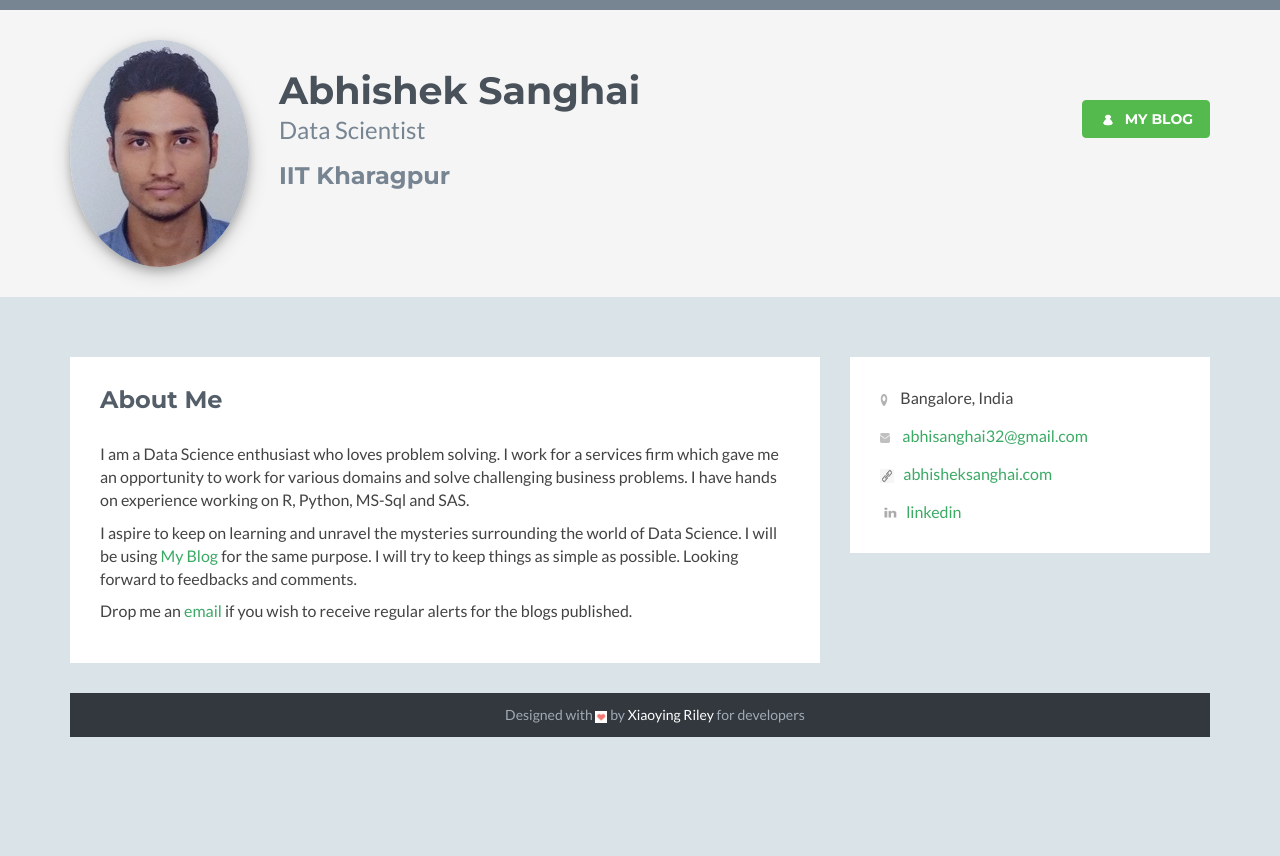
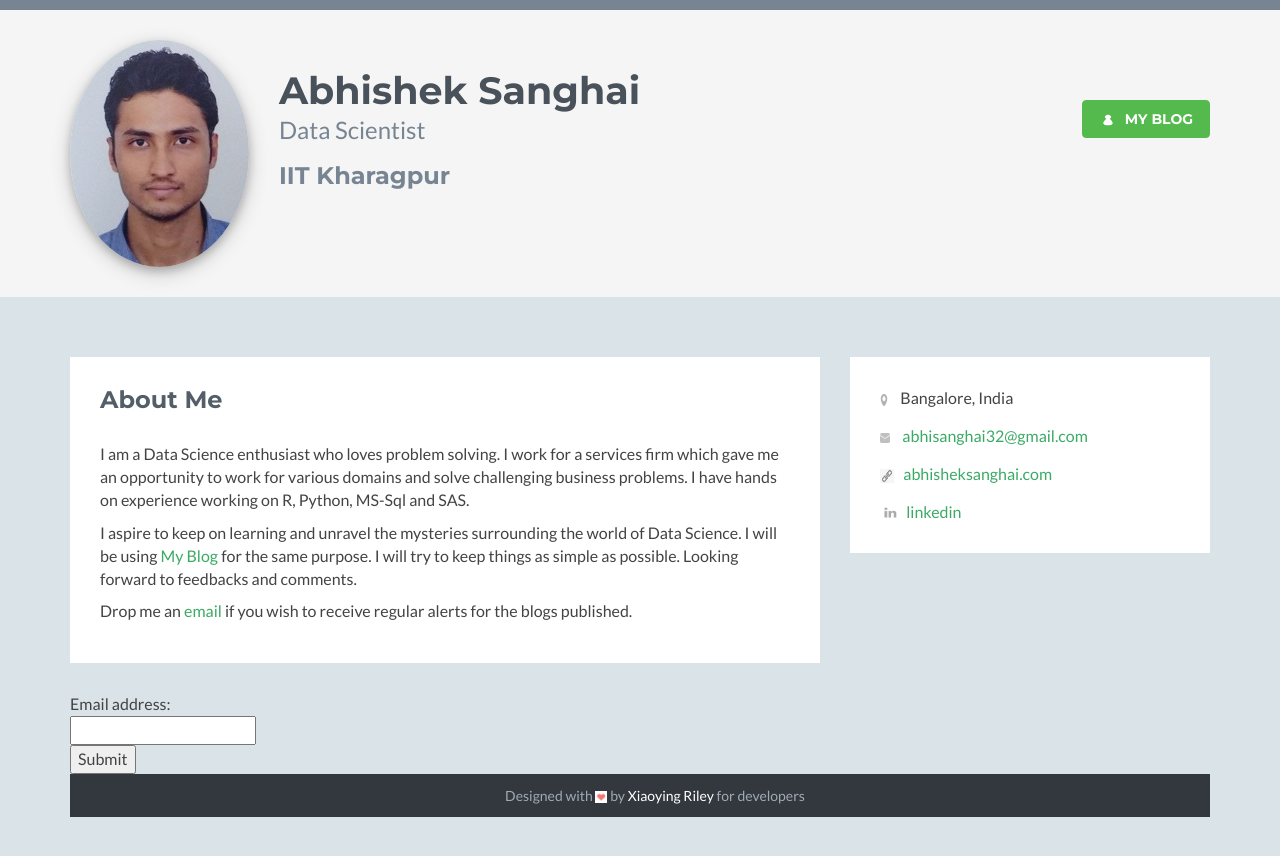
Before and after one commit to abhisheksanghai/abhisheksanghai.github.io, a Jekyll site: the page built from index.html, in a window 1280 px wide. Shown: the top 856 px of the page. Built offline with Jekyll 4.4.1, drawn with Linux system fonts in a browser that asks for light colours; nearby versions of some CDN libraries; library files that are not in the unit come from our copies.

Commit message:
Update default.html
trying to add subscription

```diff
--- a/_layouts/default.html
+++ b/_layouts/default.html
@@ -15,6 +15,23 @@
 
 			{{ content }}
 
+			<form name="gform" id="gform" enctype="text/plain" action="https://usebasin.com/f/e5071c912025" target="hidden_iframe" onsubmit="submitted=true;">
+  				Email address:<br>
+  				<input type="text" name="email"><br>
+  				<input type="submit" value="Submit">
+			</form>
+
+			<iframe name="hidden_iframe" id="hidden_iframe" style="display:none;" onload="if(submitted) {}"></iframe>
+
+			<script src="assets/js/jquery.min.js"></script>
+			<script type="text/javascript">var submitted=false;</script>
+			<script type="text/javascript">
+			$('#gform').on('submit', function(e) {
+  				$('#gform *').fadeOut(2000);
+  				$('#gform').prepend('Subscription Successful!');
+  			});
+			</script>
+
 			<!-- ******FOOTER****** -->
     				<footer class="footer">
         				<div class="container text-center">
```
